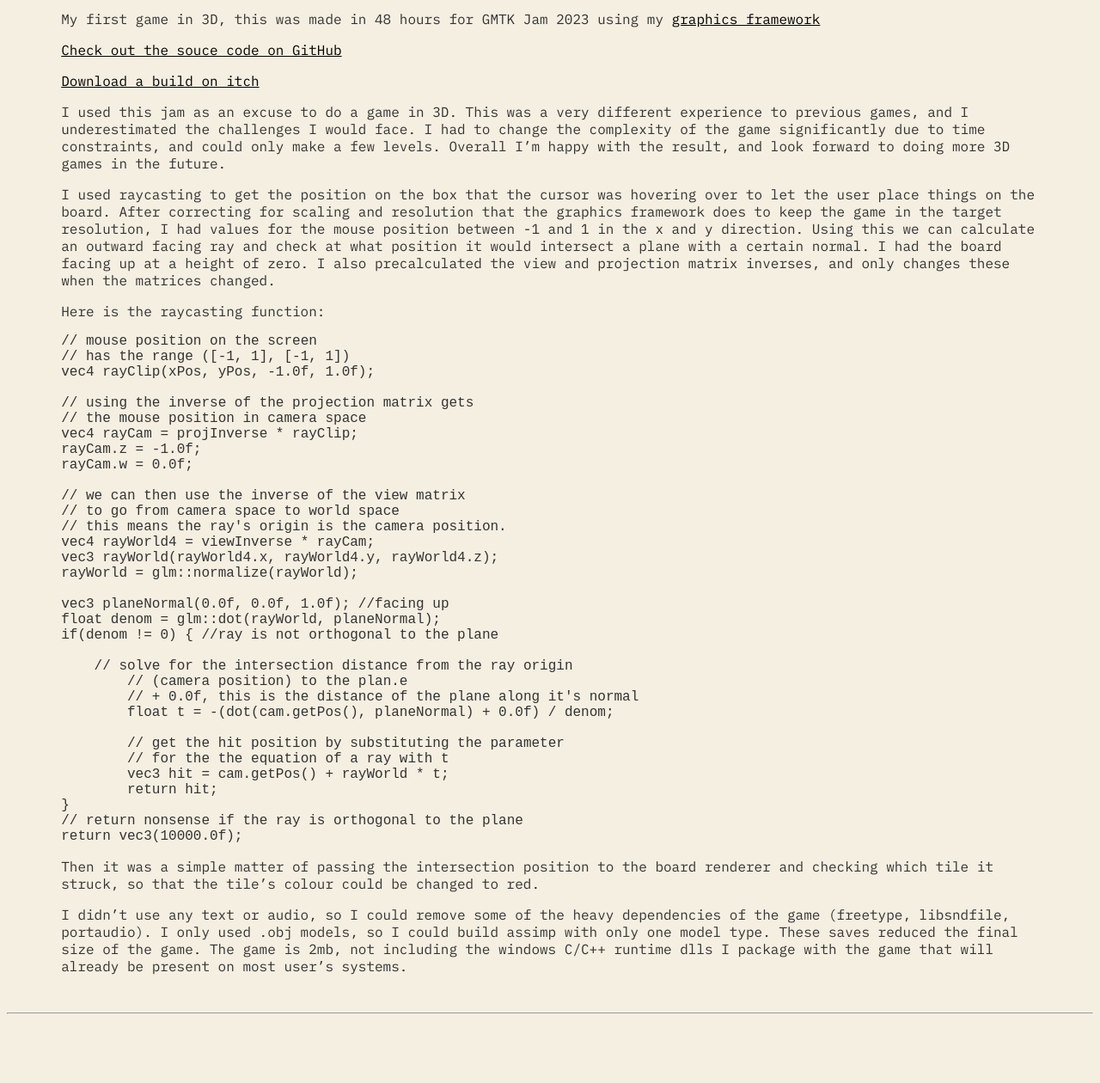
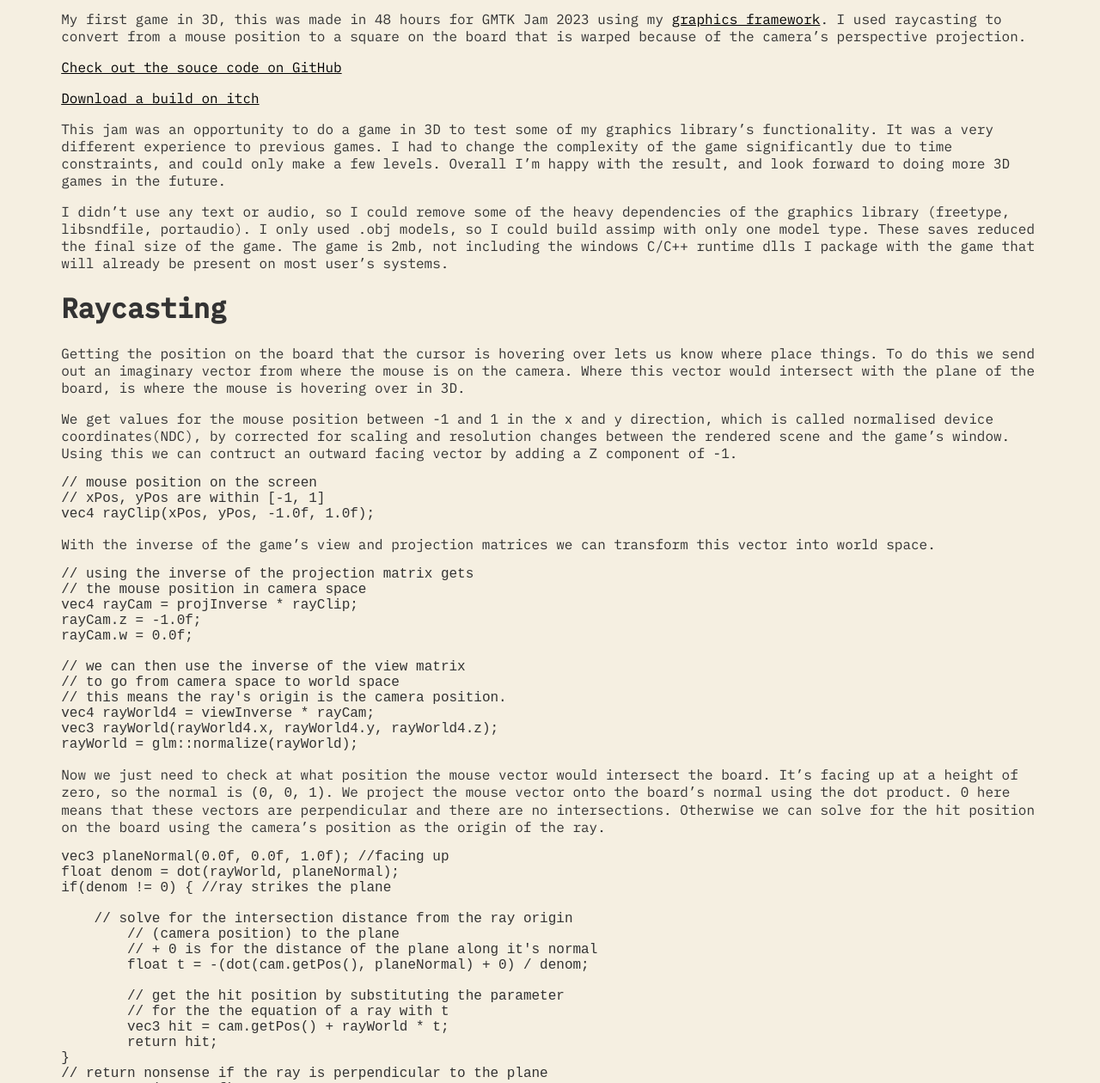
Before and after one commit to NoamZeise/pages, a Jekyll site: the page built from _posts/2023-07-10-Reforestation.md, in a window 1280 px wide and 1400 px high, scrolled down 827 px, cut to the strip 140-1400 px from the top of the window. Shown: the whole strip at 86% size. Built offline with Jekyll 4.4.1, drawn with Linux system fonts in a browser that asks for light colours; before the commit the page ends 2155 px from its top, so only the background shows below that; some of the changed text lies outside the part shown.

Commit message:
tidied raycasting post, added hex vid, changed new to latest

````diff
--- a/_data/navigation.yml
+++ b/_data/navigation.yml
@@ -1,8 +1,8 @@
 - name: Best
   link: /
-- name: New
+- name: Latest
   link: /posts/
-- name: Old
+- name: Archive
   link: /archive/
 - name: About
   link: /about/
--- a/_posts/2023-07-10-Reforestation.md
+++ b/_posts/2023-07-10-Reforestation.md
@@ -6,7 +6,8 @@
 
 <iframe width="560" height="315" src="https://www.youtube.com/embed/has_7hJQwrI" title="YouTube video player" frameborder="0" allow="accelerometer; autoplay; clipboard-write; encrypted-media; gyroscope; picture-in-picture; web-share" allowfullscreen></iframe>
 
-My first game in 3D, this was made in 48 hours for GMTK Jam 2023 using my [graphics framework](https://github.com/NoamZeise/Graphics-Environment)
+My first game in 3D, this was made in 48 hours for GMTK Jam 2023 using my [graphics framework](https://github.com/NoamZeise/Graphics-Environment). I used raycasting to convert from a mouse position to a square on the board that is warped because of the camera's perspective projection.
+
 
 <!-- more -->
 
@@ -14,18 +15,25 @@
 
 [Download a build on itch](https://noamzeise.itch.io/reforestation)
 
-I used this jam as an excuse to do a game in 3D. This was a very different experience to previous games, and I underestimated the challenges I would face. I had to change the complexity of the game significantly due to time constraints, and could only make a few levels. Overall I'm happy with the result, and look forward to doing more 3D games in the future.
+This jam was an opportunity to do a game in 3D to test some of my graphics library's functionality. It was a very different experience to previous games. I had to change the complexity of the game significantly due to time constraints, and could only make a few levels. Overall I'm happy with the result, and look forward to doing more 3D games in the future.
 
+I didn't use any text or audio, so I could remove some of the heavy dependencies of the graphics library (freetype, libsndfile, portaudio). I only used .obj models, so I could build assimp with only one model type. These saves reduced the final size of the game. The game is 2mb, not including the windows C/C++ runtime dlls I package with the game that will already be present on most user's systems.
 
-I used raycasting to get the position on the box that the cursor was hovering over to let the user place things on the board. After correcting for scaling and resolution that the graphics framework does to keep the game in the target resolution, I had values for the mouse position between -1 and 1 in the x and y direction. Using this we can calculate an outward facing ray and check at what position it would intersect a plane with a certain normal. I had the board facing up at a height of zero. I also precalculated the view and projection matrix inverses, and only changes these when the matrices changed.
+# Raycasting
 
-Here is the raycasting function:
+Getting the position on the board that the cursor is hovering over lets us know where place things. To do this we send out an imaginary vector from where the mouse is on the camera. Where this vector would intersect with the plane of the board, is where the mouse is hovering over in 3D.
 
+We get values for the mouse position between -1 and 1 in the x and y direction, which is called normalised device coordinates(NDC), by corrected for scaling and resolution changes between the rendered scene and the game's window. Using this we can contruct an outward facing vector by adding a Z component of -1.
+
+```C++
+// mouse position on the screen
+// xPos, yPos are within [-1, 1]
+vec4 rayClip(xPos, yPos, -1.0f, 1.0f);
 ```
-// mouse position on the screen
-// has the range ([-1, 1], [-1, 1])
-vec4 rayClip(xPos, yPos, -1.0f, 1.0f);
 
+With the inverse of the game's view and projection matrices we can transform this vector into world space.
+
+```C++
 // using the inverse of the projection matrix gets
 // the mouse position in camera space
 vec4 rayCam = projInverse * rayClip;
@@ -38,27 +46,28 @@
 vec4 rayWorld4 = viewInverse * rayCam;
 vec3 rayWorld(rayWorld4.x, rayWorld4.y, rayWorld4.z);
 rayWorld = glm::normalize(rayWorld);
+```
 
+Now we just need to check at what position the mouse vector would intersect the board. It's facing up at a height of zero, so the normal is `(0, 0, 1)`. We project the mouse vector onto the board's normal using the dot product. 0 here means that these vectors are perpendicular and there are no intersections. Otherwise we can solve for the hit position on the board using the camera's position as the origin of the ray.
+
+```C++
 vec3 planeNormal(0.0f, 0.0f, 1.0f); //facing up
-float denom = glm::dot(rayWorld, planeNormal);
-if(denom != 0) { //ray is not orthogonal to the plane
+float denom = dot(rayWorld, planeNormal);
+if(denom != 0) { //ray strikes the plane
 
     // solve for the intersection distance from the ray origin
-   	// (camera position) to the plan.e
-	// + 0.0f, this is the distance of the plane along it's normal
-	float t = -(dot(cam.getPos(), planeNormal) + 0.0f) / denom;
+   	// (camera position) to the plane
+	// + 0 is for the distance of the plane along it's normal
+	float t = -(dot(cam.getPos(), planeNormal) + 0) / denom;
 
 	// get the hit position by substituting the parameter
 	// for the the equation of a ray with t
 	vec3 hit = cam.getPos() + rayWorld * t;
 	return hit;
 }
-// return nonsense if the ray is orthogonal to the plane
+// return nonsense if the ray is perpendicular to the plane
 return vec3(10000.0f);
 ```
 
-Then it was a simple matter of passing the intersection position to the board renderer
-and checking which tile it struck, so that the tile's colour could be changed to red.
-
-
-I didn't use any text or audio, so I could remove some of the heavy dependencies of the game (freetype, libsndfile, portaudio). I only used .obj models, so I could build assimp with only one model type. These saves reduced the final size of the game. The game is 2mb, not including the windows C/C++ runtime dlls I package with the game that will already be present on most user's systems.
+Then it is a simple matter of passing the intersection position to the board
+and checking which tile it struck.
````
Also changed, not shown: _posts/2022-11-20-Hex.md (+1 -1 lines), _posts/2023-09-25-Space-Flight.md (+2 -2 lines).
